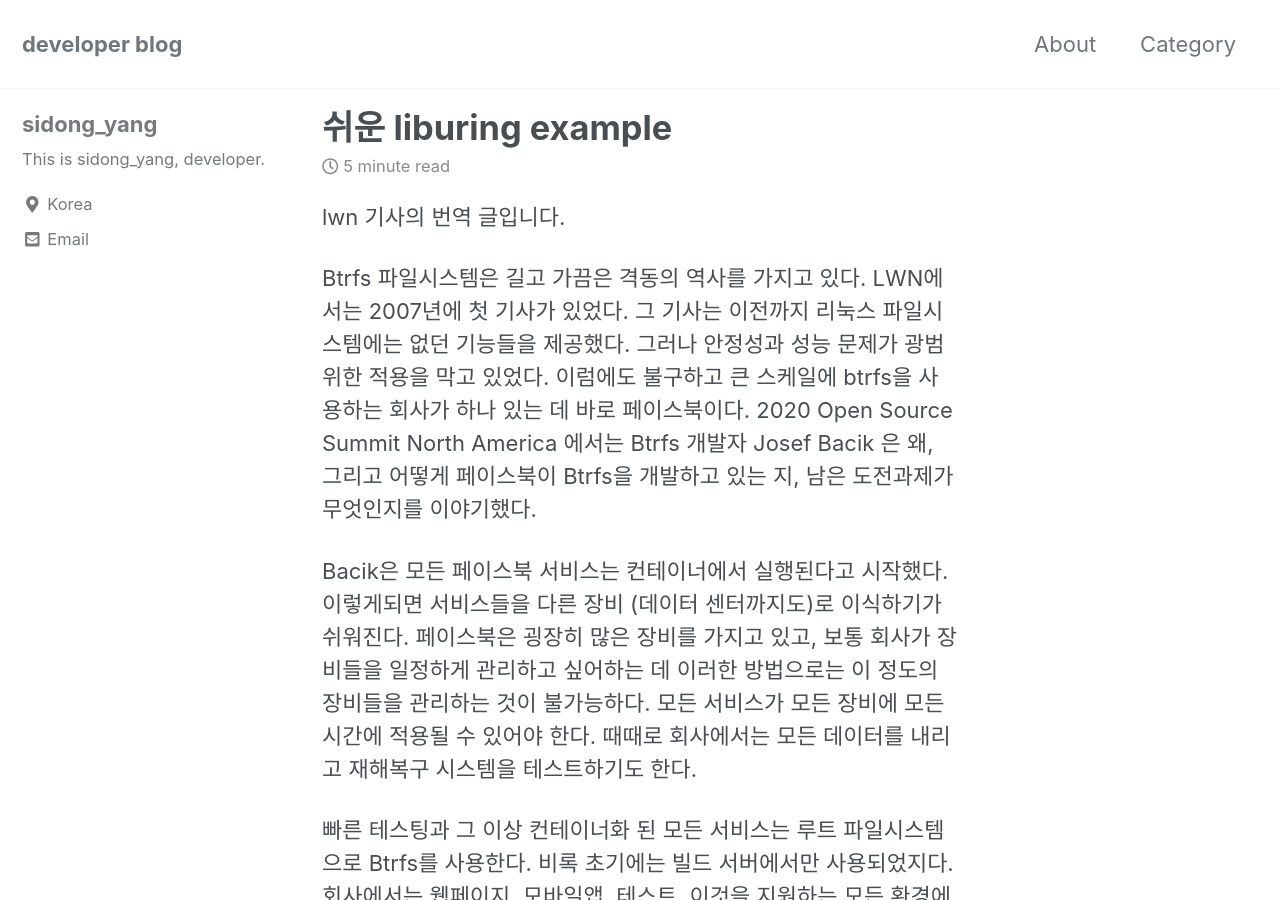
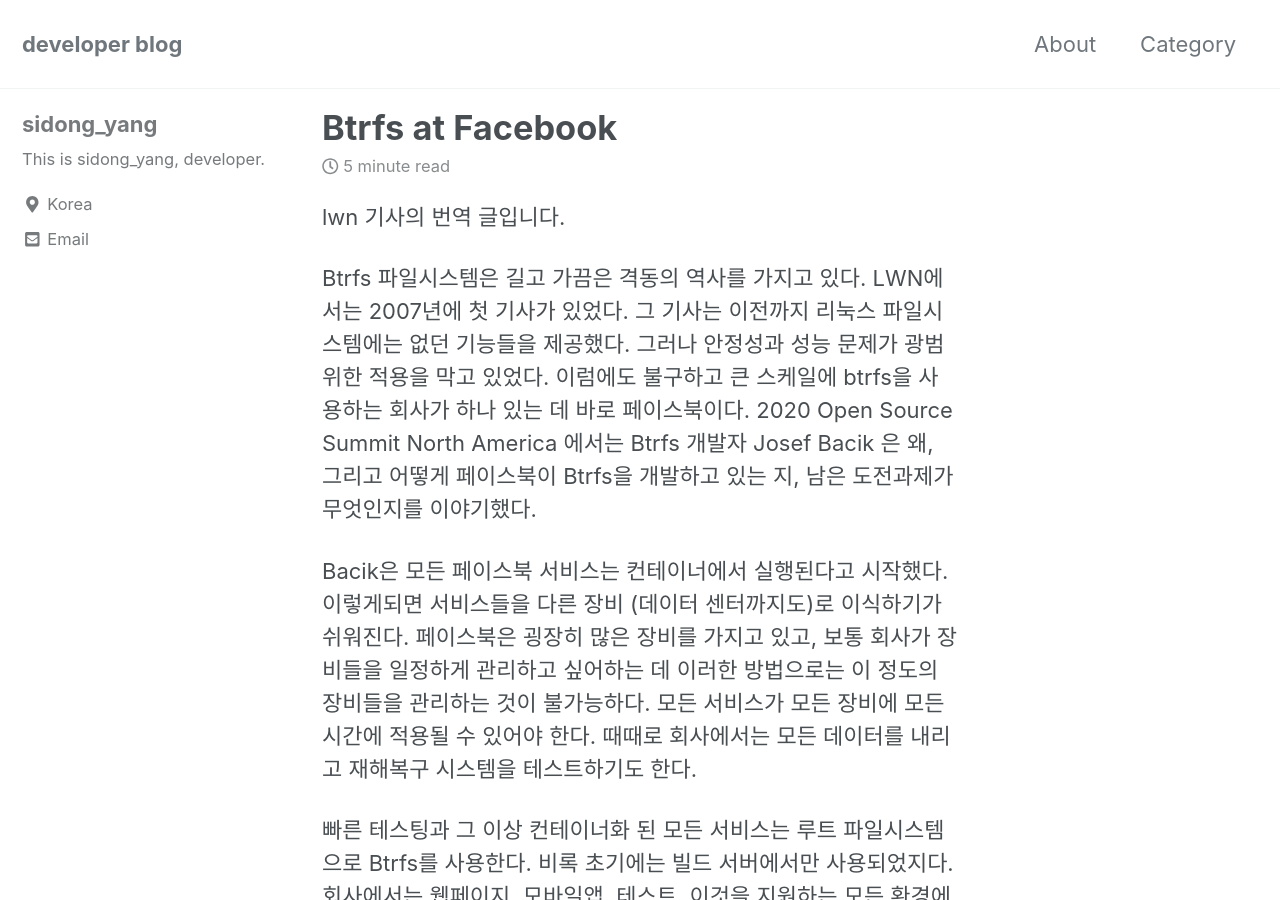
Before and after one commit to realwakka/realwakka.github.io, a Jekyll site: the page built from _posts/2022-01-23-btrfs-at-facebook.md, in a window 1280 px wide and 900 px high. Built offline with Jekyll 4.4.1, drawn with Linux system fonts in a browser that asks for light colours; cached includes are drawn as plain includes; nearby versions of some CDN libraries.

Commit message:
fix title

```diff
--- a/_posts/2022-01-23-btrfs-at-facebook.md
+++ b/_posts/2022-01-23-btrfs-at-facebook.md
@@ -1,5 +1,5 @@
 ---
-title: "쉬운 liburing example"
+title: "Btrfs at Facebook"
 comments: "true"
 categories: "linux"
 tags:
```
